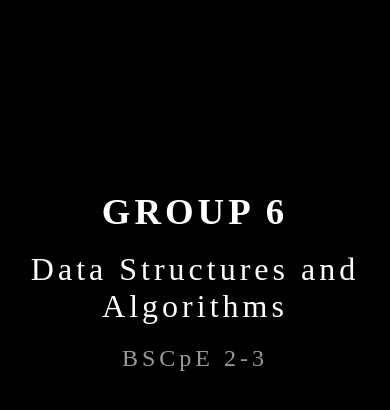
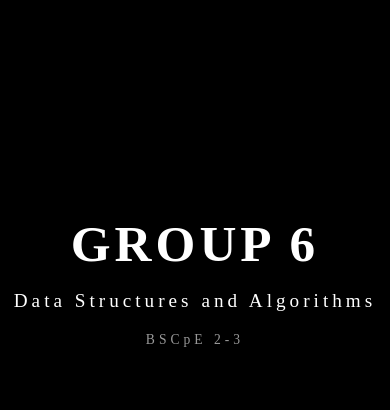
Before and after one commit to ToffertheCreator/g6_qdq, a Flask app: page / in a window 390 px wide. Shown: the part 134-544 px from the top of the page. Run offline with Flask 3, Linux system fonts and the light colour scheme.

Commit message:
adjusted home page for mobile view

```diff
--- a/static/main.css
+++ b/static/main.css
@@ -146,7 +146,7 @@ html, body {
     line-height: 1;
     max-width: 95vw;
     letter-spacing: clamp(4px, 1vw, 30px);
-    font-size: clamp(2.3rem, 7.5vw, 4rem);
+    font-size: clamp(4rem, 1.9rem, 2.2rem);
 }
 
 .intro-subtitle {
@@ -154,7 +154,7 @@ html, body {
     text-align: center;
     margin-top: 10px;
     margin-bottom: 10px;
-    font-size: 2rem;
+    font-size: clamp(2rem, 0.5rem, 0.93rem);
     opacity: 1;
     letter-spacing: clamp(4px, 1vw, 30px);
 }
@@ -164,7 +164,7 @@ html, body {
     text-align: center;
     margin-top: 10px;
     margin-bottom: 10px;
-    font-size: 1.5rem;
+    font-size: clamp(1.5rem, 0.5rem, 0.78rem);
     opacity: 0.6;
     letter-spacing: clamp(4px, 1vw, 30px);
 }
@@ -557,6 +557,17 @@ html, body {
         max-width: 100vw;
     }
 
+    .intro-title {
+        font-size: 3.2rem;
+    }
+
+    .intro-subtitle {
+        font-size: 1.2rem;
+    }
+    .intro-tagline {
+        font-size: 0.85rem;
+    }
+
     /* Navbar Mobile */
     .burger {
         display: block;
@@ -656,6 +667,10 @@ html, body {
         font-size: 0.8rem;
     }
 
+    .profile-section h1 {
+        font-size: 2.2rem;
+    }
+
     /* Portfolio Page Mobile */
     .portfolio-section h1 {
         font-size: 2rem;
```
